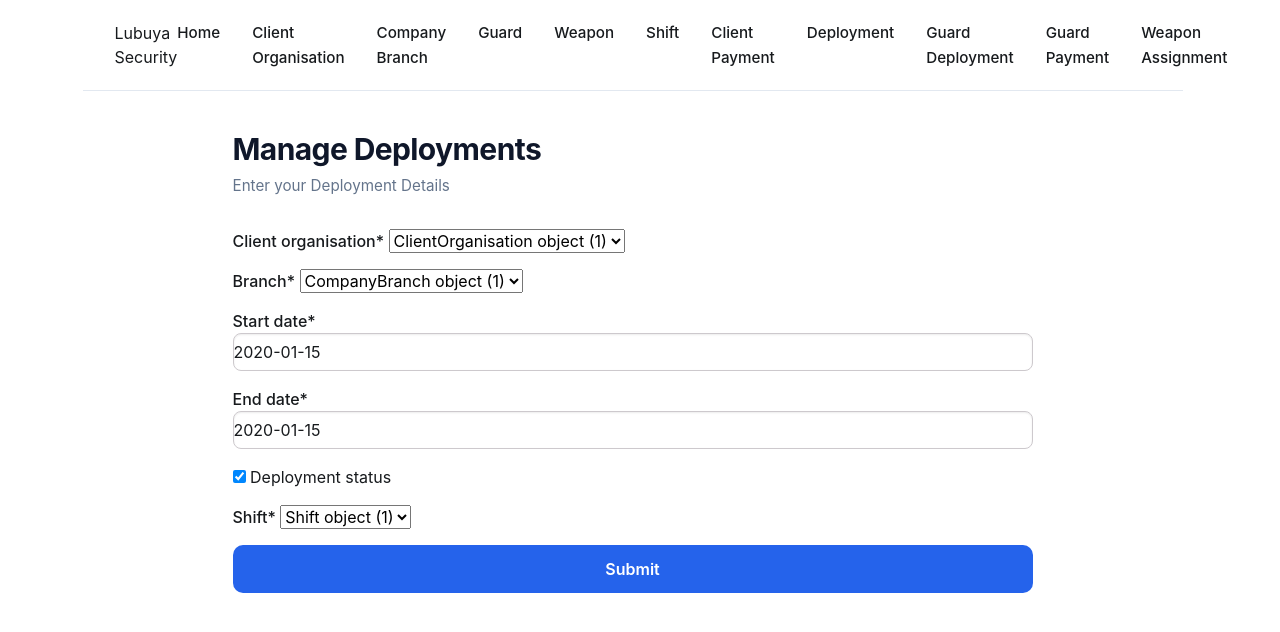
After one commit to mayanjer/security-company, a Django app: page /edit_deployment/1 in a window 1280 px wide. The commit adds this page. Shown: the top 632 px of the page. Run offline with Django 5.2, Linux system fonts and the light colour scheme; tables that the repository leaves empty hold one stand-in row (values such as "Sample post"); some libraries are stand-ins or nearby versions.

Commit message:
Added the logic for deployment

```diff
--- a/app/urls.py
+++ b/app/urls.py
@@ -14,7 +14,10 @@ urlpatterns = [
 
     path('company_branch/', company_branch_view, name = 'company-branch'),
     path('edit_comapny_branch/<int:pk>', edit_company_branch_view, name = "edit-company-branch"),
+
     path('deployment/', deployment_view, name = "deployment"),
+    path('edit_deployment/<int:pk>', edit_deployment_view, name = 'edit-deployment'),
+
     path('guard_deployment/', guard_deployment_view, name = 'guard-deployment'),
     path('guard/', guard_view, name = 'guard'),
     path('weapon/', weapon_view, name='weapon'),
--- a/app/views.py
+++ b/app/views.py
@@ -129,6 +129,19 @@ def deployment_view(request):
     context = {'form':form, 'deployments':deployments}
     return render(request, 'deployment.html', context)
 
+def edit_deployment_view(request, pk):
+    deployment = Deployment.objects.get(pk = pk)
+    if request.method == "POST":
+        form = DeploymentForm(request.POST, instance = deployment)
+        if form.is_valid():
+            form.save()
+            return redirect(deployment_view)
+
+    else:
+        form = DeploymentForm(instance = deployment)
+    context = {'form':form}
+    return render(request, 'edit-deployment.html', context)
+
 def guard_deployment_view(request):
     if request.method == "POST":
         form = GuardDeploymentForm(request.POST)
--- a/templates/deployment.html
+++ b/templates/deployment.html
@@ -64,6 +64,7 @@
         <td>{{deployment.start_date}}</td>
         <td>{{deployment.end_date}}</td>
         <td>{{deployment.shift}}</td>
+        <td><a href = "{% url 'edit-deployment' deployment.id %}">Edit</a> | <a href = "">Delete</a></td>
       </tr>
       {% endfor %}
 
--- /dev/null
+++ b/templates/edit-deployment.html
@@ -0,0 +1,53 @@
+{% load static %}
+{% load crispy_forms_tags %}
+<!doctype html>
+<html lang="en">
+  <head>
+    <meta charset="UTF-8" />
+    <meta name="viewport" content="width=device-width, initial-scale=1.0" />
+    <title>Document</title>
+    <link rel="stylesheet" href="{% static 'css/general.css' %}" />
+      <link rel ="stylesheet" href = "{% static 'css/bootstrap.min.css' %}"/>
+  </head>
+  <body>
+     <header>
+      <div class="nav-container">
+        <div class="logo">Lubuya Security</div>
+        <ul class="nav-links">
+          <li><a href="{% url 'index' %}">Home</a></li>
+          <li><a href="{% url 'client-organisation' %}">Client Organisation</a></li>
+          <li><a href="{% url 'company-branch' %}">Company Branch</a></li>
+          <li><a href="{% url 'guard' %}">Guard</a></li>
+          <li><a href="{% url 'weapon' %}">Weapon</a></li>
+          <li><a href="{% url 'shift' %}">Shift</a></li>
+          <li><a href="{% url 'client-payment' %}">Client Payment</a></li>
+          <li><a href="{% url 'deployment' %}">Deployment</a></li>
+          <li><a href="{% url 'guard-deployment' %}">Guard Deployment</a></li>
+          <li><a href="{% url 'guard-payment' %}">Guard Payment</a></li>
+          <li><a href="{% url 'weapon-assignment' %}">Weapon Assignment</a></li>
+        </ul>
+      </div>
+    </header>
+    <div class="form-container">
+      <div class="form-panel">
+        <div class="form-wrapper">
+          <div class="form-header">
+            <h2>Manage Deployments</h2>
+            <p>Enter your Deployment Details</p>
+          </div>
+
+          <form class="form" method = "post">
+            {% csrf_token %}
+            {{form|crispy}}
+
+
+            <button class="submit-btn">
+              <span>Submit</span>
+            </button>
+          </form>
+        </div>
+      </div>
+    </div>
+
+  </body>
+</html>
```
